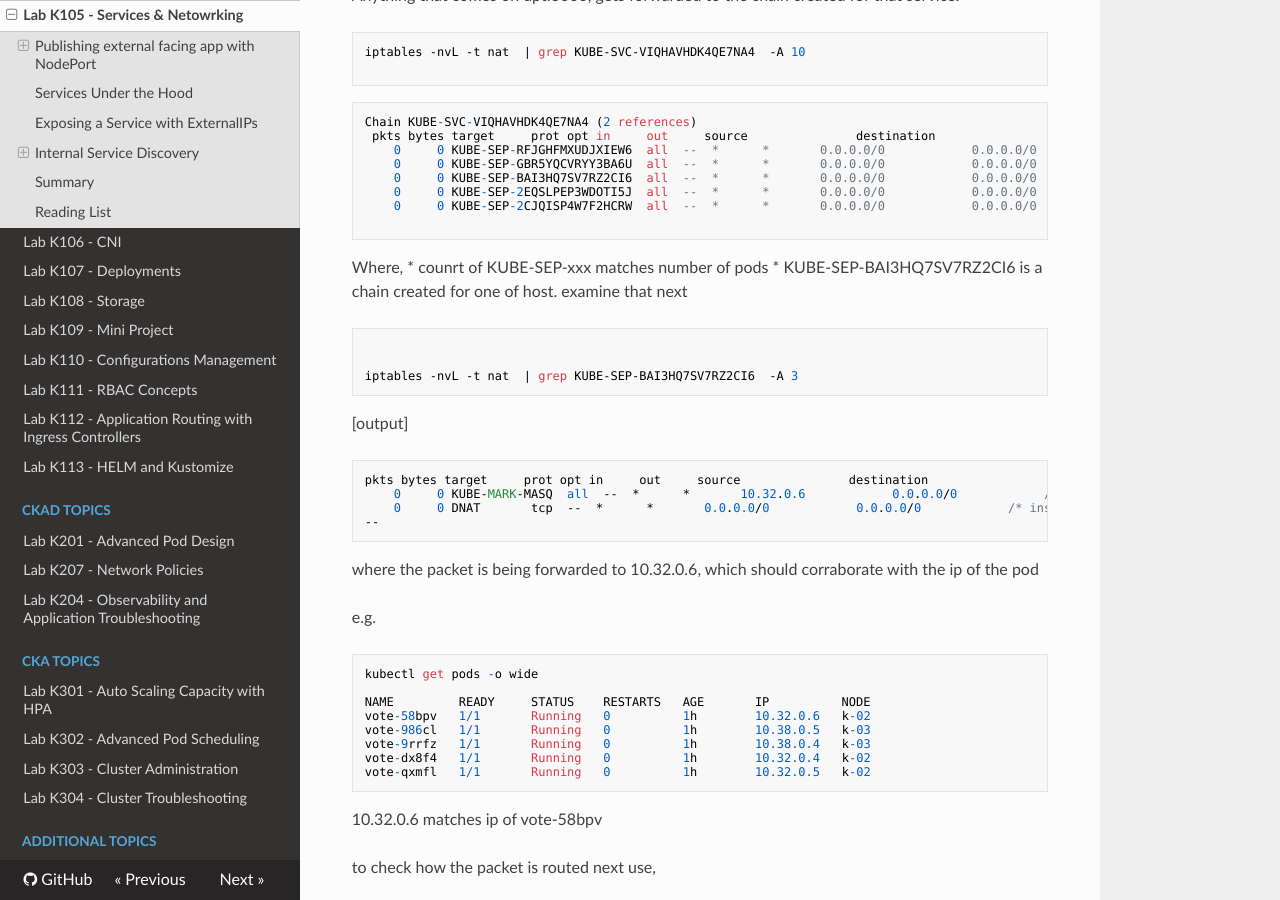
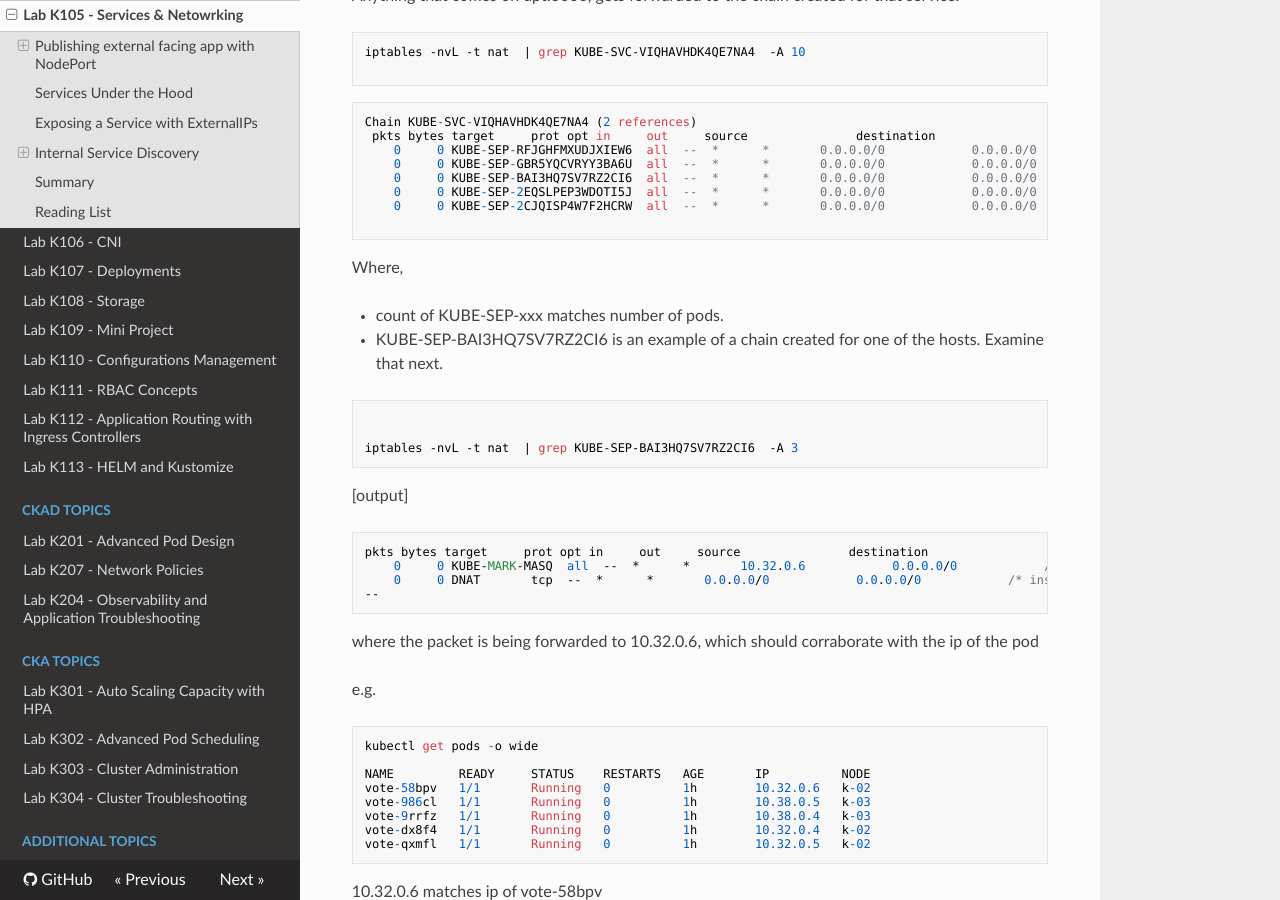
Before and after one commit to schoolofdevops/kubernetes-labguide, an MkDocs documentation site: the page built from chapters/kubernetes-service-networking.md, in a window 1280 px wide and 900 px high, scrolled down 3926 px. Built offline with MkDocs 1.6.1, drawn with Linux system fonts in a browser that asks for light colours; nearby versions of some CDN libraries; old or Windows-style settings are respelled for this version of MkDocs.

Commit message:
Fixed typo in "count" and bullet syntax

````diff
--- a/chapters/kubernetes-service-networking.md
+++ b/chapters/kubernetes-service-networking.md
@@ -144,8 +144,9 @@ Chain KUBE-SVC-VIQHAVHDK4QE7NA4 (2 references)
 ```
 
 Where,
-  * counrt of KUBE-SEP-xxx matches number of pods
-  * KUBE-SEP-BAI3HQ7SV7RZ2CI6  is a chain created for one of host. examine that next
+
+  * count of KUBE-SEP-xxx matches number of pods.
+  * KUBE-SEP-BAI3HQ7SV7RZ2CI6 is an example of a chain created for one of the hosts. Examine that next.
 
 ```
 
````
